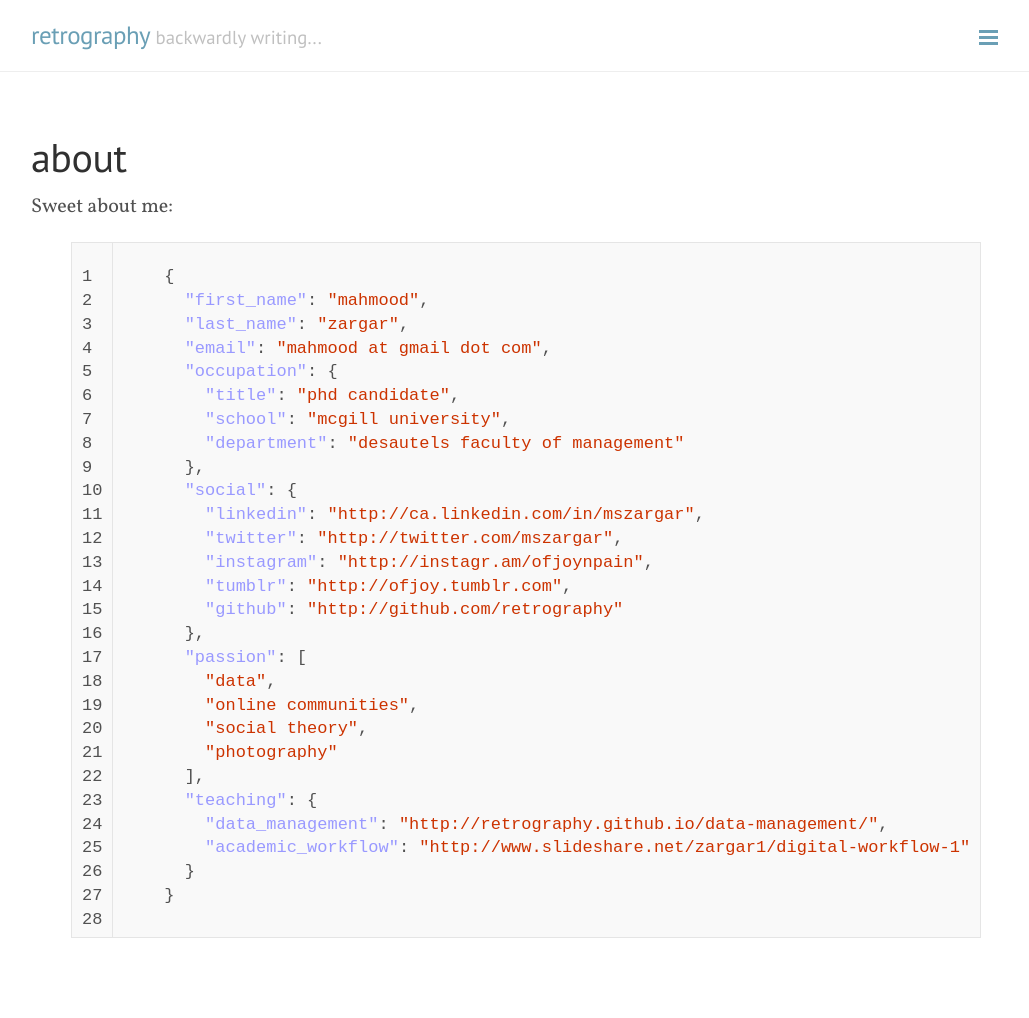
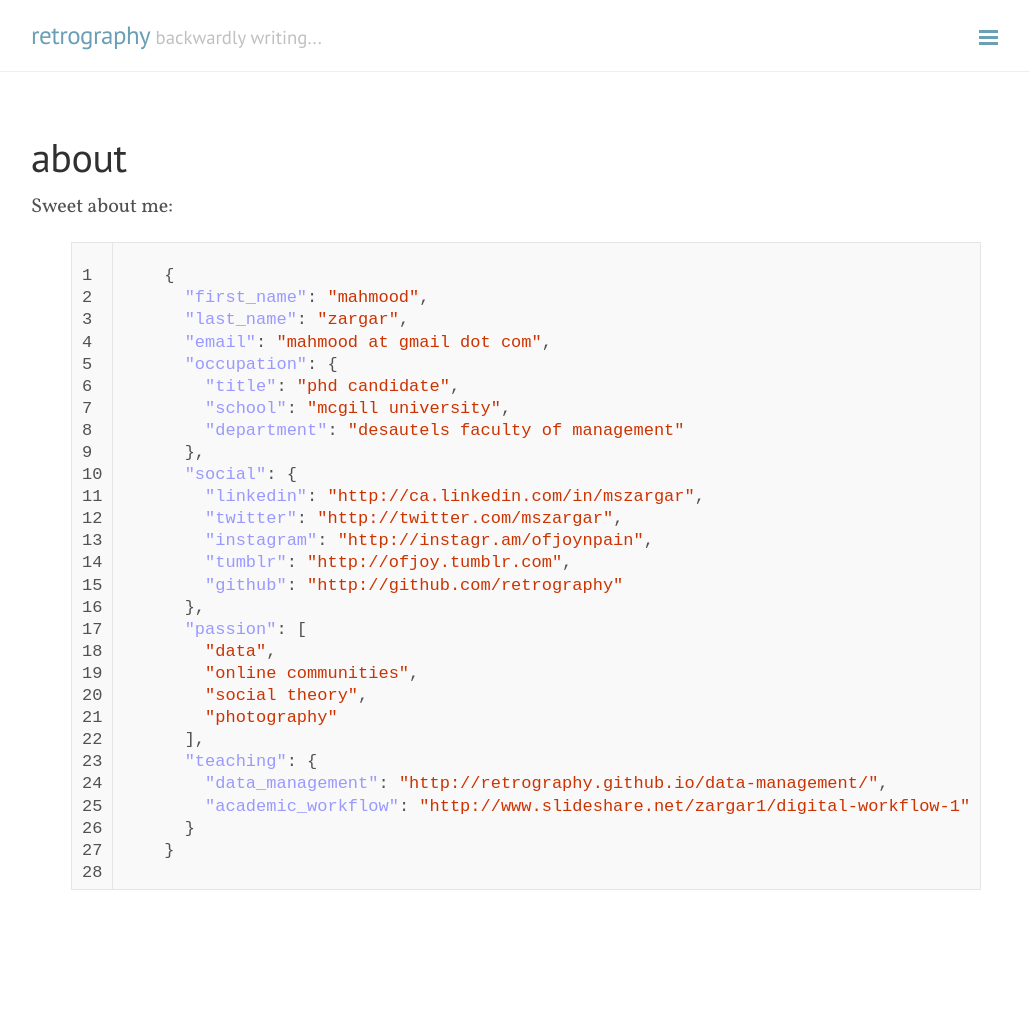
Before and after one commit to retrography/retrography.github.io, a Jekyll site: the page built from about.markdown, in a window 1280 px wide. Shown: the whole page, without its empty margins (249-1278 px from the left). Built offline with Jekyll 4.4.1, drawn with Linux system fonts in a browser that asks for light colours; Markdown is read by kramdown in place of the engine named in the settings; after the commit the page ends 970 px from its top, so only the background shows below that.

Commit message:
Update poole.css

```diff
--- a/public/css/poole.css
+++ b/public/css/poole.css
@@ -149,13 +149,6 @@ abbr[title] {
 
 /* Code */
 
-/*@font-face {
-  font-family: 'blanchcaps';
-  src: url("fonts/blanch_caps-webfont.eot");
-  src: url("fonts/blanch_caps-webfont.eot?#iefix") format("embedded-opentype"), url("fonts/blanch_caps-webfont.woff") format("woff"), url("fonts/blanch_caps-webfont.ttf") format("truetype"), url("fonts/blanch_caps-webfont.svg#blanchcaps") format("svg");
-  font-weight: normal;
-  font-style: normal;
-}*/
 @font-face {
   font-family: 'Inconsolata';
   src: url('/public/font/inconsolata.otf') format("opentype");
@@ -164,13 +157,12 @@ abbr[title] {
 }
 code {
   font-family: Inconsolata, Monaco, Menlo, "Courier New", monospace;
-  padding: .25em .5em;
+  padding: .25em .25em;
   font-size: 0.85em;
   color: #bf616a;
   background-color: #f9f9f9;
   border-radius: 3px;
 /*  line-height: 1.5em;*/
-
 }
 
 div.highlight pre {
@@ -200,7 +192,7 @@ pre code {
 /*  font-size: 85%;*/
   color: inherit;
   background-color: transparent;
-  line-height: 1.4em;
+  line-height: 1.3em;
 }
 
 pre span.lineno {
```
